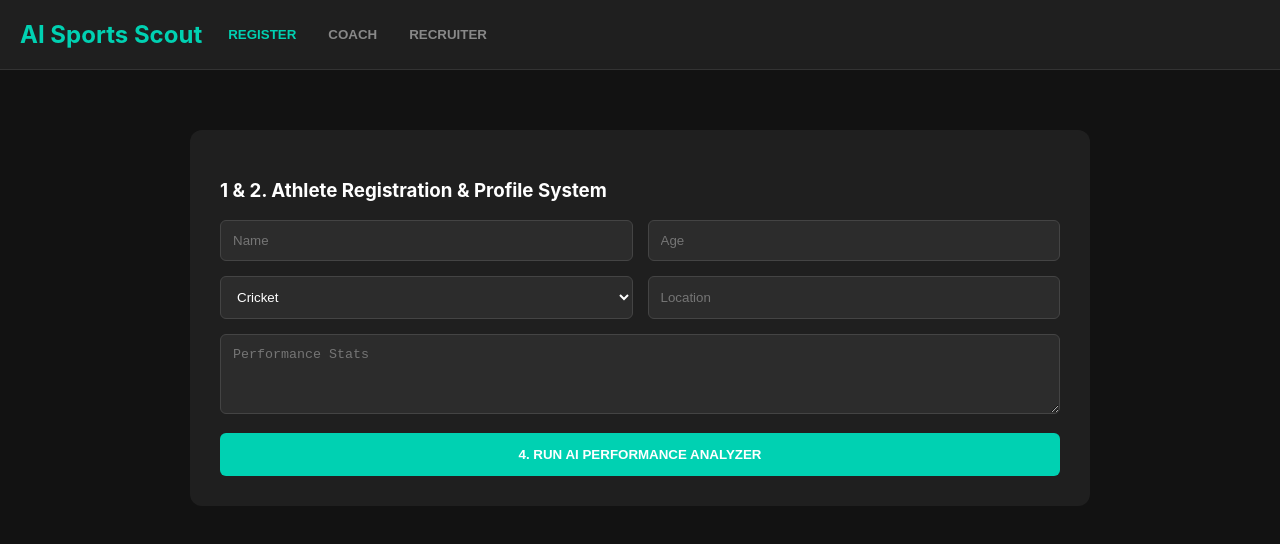
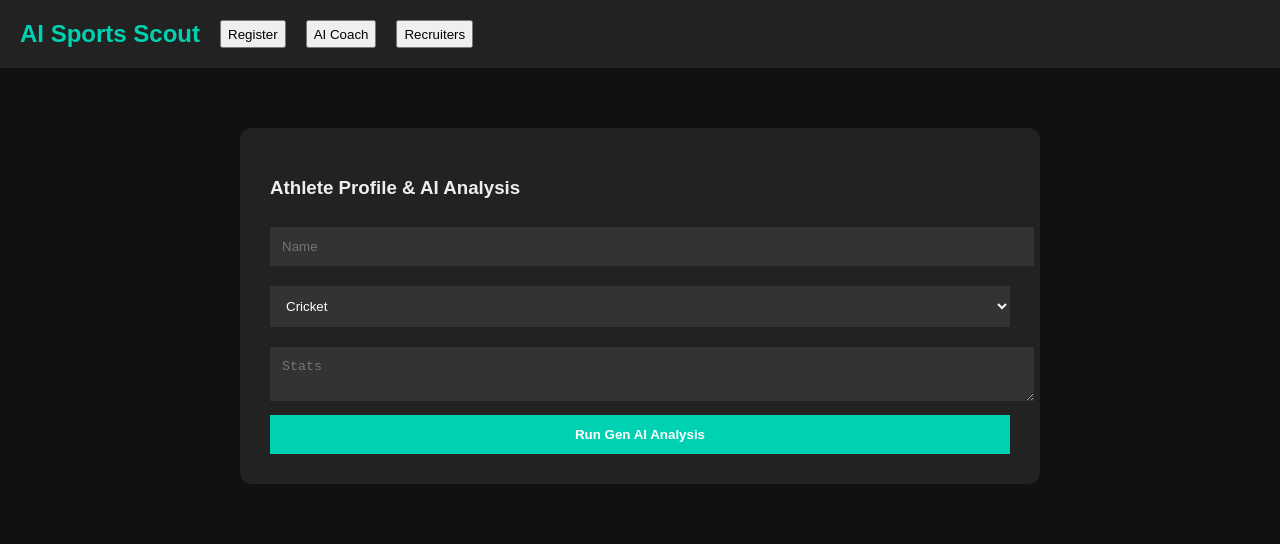
Before and after one commit to pavancseds24-hash/ai-sports-scout, a React (Create React App) app in the folder frontend/: page / in a window 1280 px wide. Shown: the top 544 px of the page. Built offline with nearby package versions, Linux system fonts and the light colour scheme.

Commit message:
Final Hackathon Build: Fail-safe Database & Dynamic AI Comparison

```diff
--- a/frontend/src/App.js
+++ b/frontend/src/App.js
@@ -1,75 +1,58 @@
 import React, { useState } from 'react';
 import axios from 'axios';
 
-const API = "http://localhost:5000/api/athletes";
-
 function App() {
   const [tab, setTab] = useState('register');
-  const [form, setForm] = useState({ name: '', age: '', sport: 'Cricket', location: '', stats: '' });
-  const [data, setData] = useState({ analysis: "", coachA: "", matches: [] });
+  const [form, setForm] = useState({ name: '', age: '', sport: 'Cricket', location: '', stats: '', achievements: '' });
+  const [results, setResults] = useState({ analysis: '', coach: '', athletes: [] });
 
-  const handleAction = async (type) => {
+  const apiCall = async (type) => {
     try {
       if (type === 'reg') {
-        const res = await axios.post(`${API}/register`, { ...form, performance_stats: { val: form.stats } });
-        setData({ ...data, analysis: res.data.analysis });
-        alert("Success: Profile & AI Analysis Created!");
+        const res = await axios.post('http://localhost:5000/api/athletes/register', form);
+        setResults({ ...results, analysis: res.data.analysis });
+        alert("Athlete Profile Saved & Analyzed!");
       } else if (type === 'coach') {
-        const res = await axios.post(`${API}/ask-coach`, { athlete_id: 1, question: "How to improve?" });
-        setData({ ...data, coachA: res.data.coach_advice });
+        const res = await axios.post('http://localhost:5000/api/athletes/ask-coach', { athlete_id: 1, question: "Plan?" });
+        setResults({ ...results, coach: res.data.coach_advice });
       } else {
-        const res = await axios.get(`${API}/recruiters/matches?sport=${form.sport}`);
-        setData({ ...data, matches: res.data });
+        const res = await axios.get(`http://localhost:5000/api/athletes/matches?sport=${form.sport}`);
+        setResults({ ...results, athletes: res.data });
       }
-    } catch (e) { alert("Backend Offline!"); }
+    } catch (e) { alert("Server connection failed."); }
   };
 
   return (
-    <div style={{ backgroundColor: '#121212', color: 'white', minHeight: '100vh', fontFamily: 'Inter, sans-serif' }}>
-      <nav style={{ padding: '20px', backgroundColor: '#1f1f1f', display: 'flex', gap: '20px', borderBottom: '1px solid #333' }}>
-        <h2 style={{ margin: 0, color: '#00d1b2' }}>AI Sports Scout</h2>
-        {['register', 'coach', 'recruiter'].map(t => (
-          <button key={t} onClick={() => setTab(t)} style={{ background: 'none', border: 'none', color: tab === t ? '#00d1b2' : '#888', cursor: 'pointer', fontWeight: 'bold' }}>
-            {t.toUpperCase()}
-          </button>
-        ))}
+    <div style={{ background: '#111', color: '#eee', minHeight: '100vh', fontFamily: 'sans-serif' }}>
+      <nav style={{ padding: '20px', background: '#222', display: 'flex', gap: '20px' }}>
+        <h2 style={{ color: '#00d1b2', margin: 0 }}>AI Sports Scout</h2>
+        <button onClick={() => setTab('register')}>Register</button>
+        <button onClick={() => setTab('coach')}>AI Coach</button>
+        <button onClick={() => setTab('recruiter')}>Recruiters</button>
       </nav>
 
-      <div style={{ maxWidth: '900px', margin: '40px auto', padding: '20px' }}>
+      <div style={{ maxWidth: '800px', margin: '40px auto', padding: '20px' }}>
         {tab === 'register' && (
-          <div style={{ background: '#1f1f1f', padding: '30px', borderRadius: '12px' }}>
-            <h3>1 & 2. Athlete Registration & Profile System</h3>
-            <div style={{ display: 'grid', gridTemplateColumns: '1fr 1fr', gap: '15px' }}>
-              <input style={s.in} placeholder="Name" onChange={e => setForm({...form, name: e.target.value})} />
-              <input style={s.in} placeholder="Age" type="number" onChange={e => setForm({...form, age: e.target.value})} />
-              <select style={s.in} onChange={e => setForm({...form, sport: e.target.value})}>
-                {['Cricket', 'Football', 'Basketball', 'Athletics', 'Kabaddi', 'Volleyball', 'Tennis', 'Badminton'].map(sp => <option key={sp}>{sp}</option>)}
-              </select>
-              <input style={s.in} placeholder="Location" onChange={e => setForm({...form, location: e.target.value})} />
-            </div>
-            <textarea style={{ ...s.in, marginTop: '15px', height: '80px' }} placeholder="Performance Stats" onChange={e => setForm({...form, stats: e.target.value})} />
-            <button style={s.btn} onClick={() => handleAction('reg')}>4. RUN AI PERFORMANCE ANALYZER</button>
-            {data.analysis && <div style={s.res}><h4>AI Analysis:</h4><p>{data.analysis}</p></div>}
-          </div>
-        )}
-
-        {tab === 'coach' && (
-          <div style={{ background: '#1f1f1f', padding: '30px', borderRadius: '12px' }}>
-            <h3>3. AI Sports Coach (LLM Integration)</h3>
-            <input style={s.in} placeholder="Ask coaching question..." />
-            <button style={{ ...s.btn, backgroundColor: '#3273dc' }} onClick={() => handleAction('coach')}>GET AI COACH PLAN</button>
-            {data.coachA && <div style={s.res}><pre style={{ whiteSpace: 'pre-wrap' }}>{data.coachA}</pre></div>}
+          <div style={card}>
+            <h3>Athlete Profile & AI Analysis</h3>
+            <input style={inp} placeholder="Name" onChange={e => setForm({...form, name: e.target.value})} />
+            <select style={inp} onChange={e => setForm({...form, sport: e.target.value})}>
+              <option>Cricket</option><option>Football</option><option>Athletics</option>
+            </select>
+            <textarea style={inp} placeholder="Stats" onChange={e => setForm({...form, stats: e.target.value})} />
+            <button style={btn} onClick={() => apiCall('reg')}>Run Gen AI Analysis</button>
+            {results.analysis && <div style={resBox}>{results.analysis}</div>}
           </div>
         )}
 
         {tab === 'recruiter' && (
-          <div style={{ background: '#1f1f1f', padding: '30px', borderRadius: '12px' }}>
-            <h3>5. AI Recruiter Match System</h3>
-            <button style={s.btn} onClick={() => handleAction('rec')}>FIND MATCHING ATHLETES</button>
-            {data.matches.map(m => (
-              <div key={m.id} style={{ padding: '15px', borderBottom: '1px solid #333' }}>
-                <p><strong>{m.name}</strong> - Score: {m.ai_score}%</p>
-                <p style={{ color: '#00d1b2' }}>{m.compatibility}</p>
+          <div style={card}>
+            <h3>AI Recruiter Match System</h3>
+            <button style={btn} onClick={() => apiCall('match')}>Find Matching Athletes</button>
+            {results.athletes.map(a => (
+              <div key={a.id} style={{ borderBottom: '1px solid #444', padding: '10px' }}>
+                <strong>{a.name}</strong> - {a.sport} ({a.location}) <br/>
+                <small>AI Score: {a.ai_score}%</small>
               </div>
             ))}
           </div>
@@ -79,10 +62,9 @@ function App() {
   );
 }
 
-const s = {
-  in: { width: '100%', padding: '12px', background: '#2c2c2c', border: '1px solid #444', color: 'white', borderRadius: '6px', boxSizing: 'border-box' },
-  btn: { width: '100%', padding: '14px', background: '#00d1b2', border: 'none', color: 'white', fontWeight: 'bold', borderRadius: '6px', cursor: 'pointer', marginTop: '15px' },
-  res: { marginTop: '20px', padding: '20px', backgroundColor: '#2c2c2c', borderRadius: '8px', borderLeft: '4px solid #00d1b2' }
-};
+const card = { background: '#222', padding: '30px', borderRadius: '12px' };
+const inp = { width: '100%', padding: '12px', margin: '10px 0', background: '#333', color: '#fff', border: 'none' };
+const btn = { width: '100%', padding: '12px', background: '#00d1b2', color: '#fff', fontWeight: 'bold', border: 'none', cursor: 'pointer' };
+const resBox = { marginTop: '20px', padding: '15px', background: '#000', borderLeft: '4px solid #00d1b2', whiteSpace: 'pre-wrap' };
 
 export default App;
```
Also changed, not shown: 2 other files (tests, documents, lock files or other folders).
